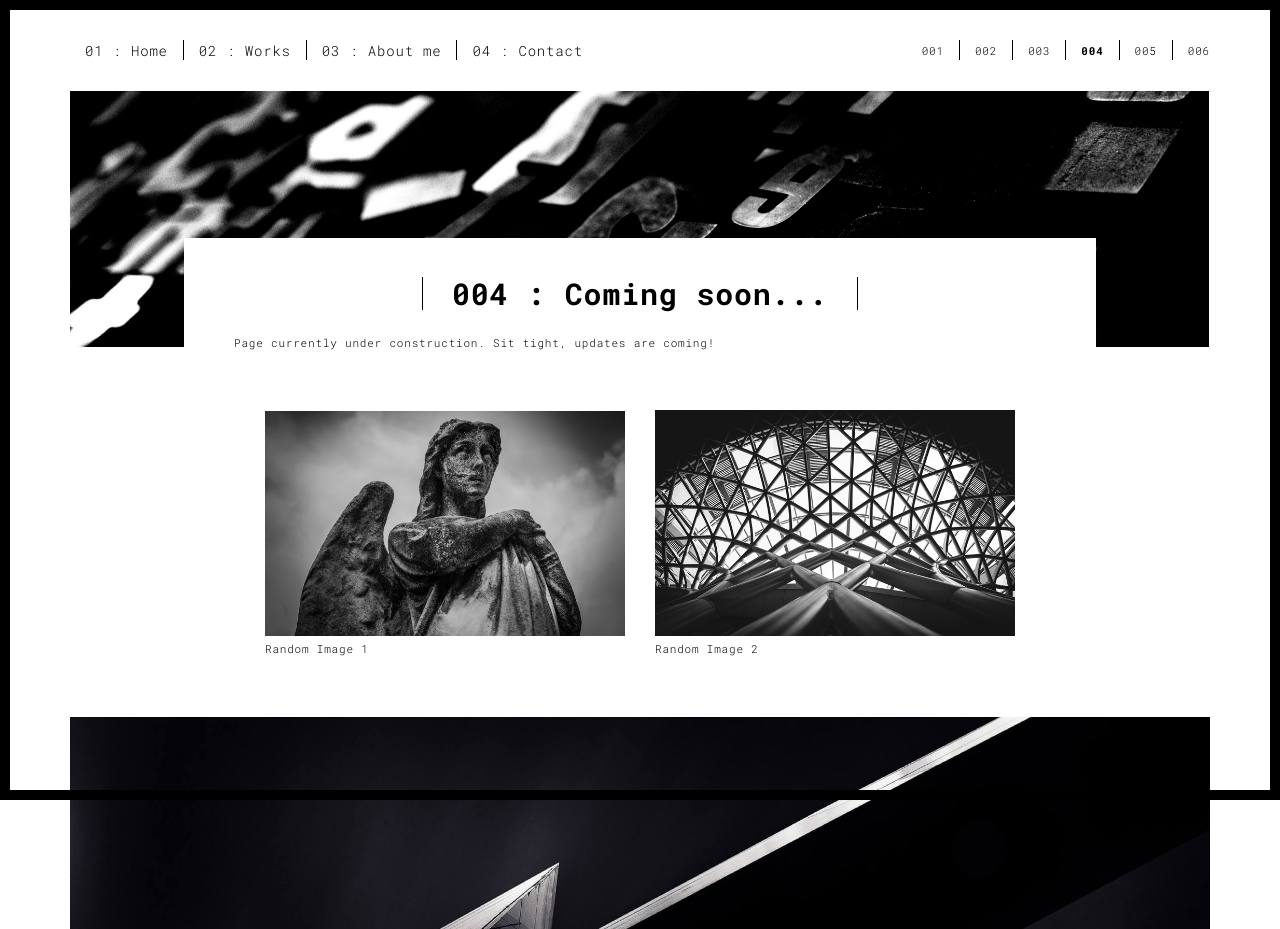
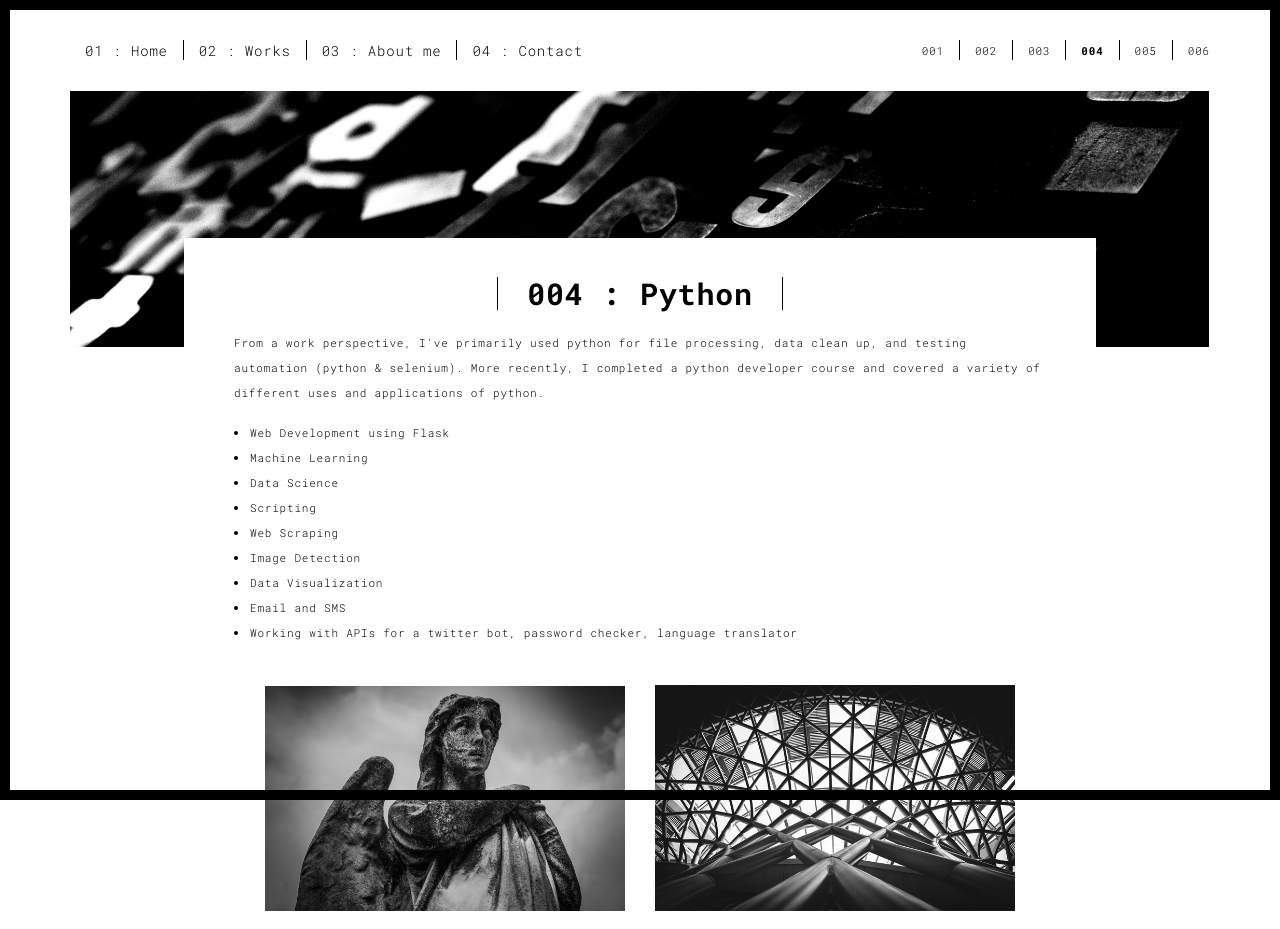
Before and after one commit to franzwah/portfolio, a plain HTML site: page templates/004.html in a window 1280 px wide. Shown: the top 929 px of the page. Drawn offline with Linux system fonts and the light colour scheme; files that its build step writes are made by us from their sources; files whose address does not match are found by name.

Commit message:
update to section 4

```diff
--- a/templates/004.html
+++ b/templates/004.html
@@ -66,14 +66,19 @@
         <img src="./static/assets/images/work001-01.jpg" class="img-responsive" alt="">
         <div class="card-container">
           <div class="text-center">
-            <h1 class="h2">004 : Coming soon...</h1>
+            <h1 class="h2">004 : Python</h1>
           </div>
-          <p>Page currently under construction. Sit tight, updates are coming!</p>
+          <p>From a work perspective, I've primarily used python for file processing, data clean up, and testing automation (python & selenium). More recently, I completed a python developer course and covered a variety of different uses and applications of python.</p>
+          <li>Web Development using Flask</li>
+          <li>Machine Learning</li>
+          <li>Data Science</li>
+          <li>Scripting</li>
+          <li>Web Scraping</li>
+          <li>Image Detection</li>
+          <li>Data Visualization</li>
+          <li>Email and SMS</li>
+          <li>Working with APIs for a twitter bot, password checker, language translator</li>
 
-          <!--<blockquote>
-            <p>"Lorem ipsum dolor sit amet, consectetur adipiscing elit. Integer posuere erat a ante."</p>
-            <small class="pull-right">Irina Martin</small>
-          </blockquote> -->
         </div>
       </div>
 
@@ -83,11 +88,11 @@
         <div class="row">
           <div class="col-xs-12 col-md-6">
             <img src="./static/assets/images/work001-02.jpg" class="img-responsive" alt="">
-            <p>Random Image 1</p>
+            <p></p>
           </div>
           <div class="col-xs-12 col-md-6">
             <img src="./static/assets/images/work001-03.jpg" class="img-responsive" alt="">
-            <p>Random Image 2</p>
+            <p></p>
           </div>
         </div>
       </div>
```
Also changed, not shown: templates/works.html (+1 -1 lines).
